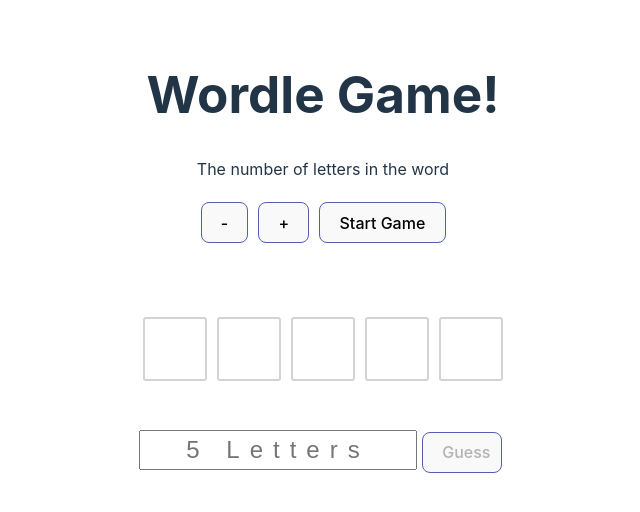
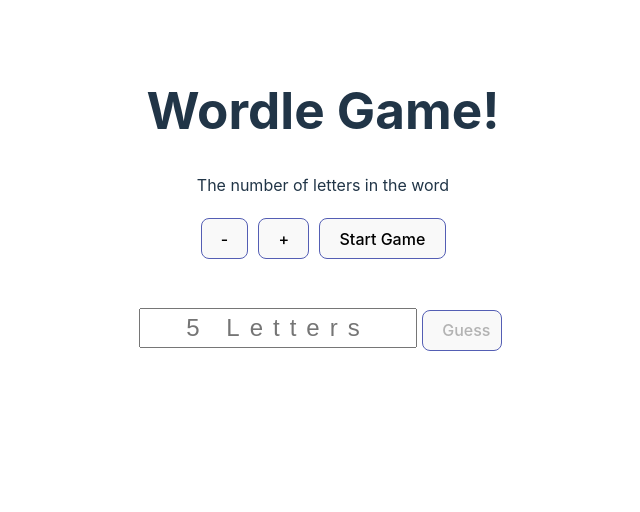
Before and after one commit to rl-86/B7_2_Wordle_game_fullstack, a React (Vite) app in the folder frontend/: page / in a window 1280 px wide. Shown: the top 512 px of the page, without its empty margins (317-957 px from the left). Built offline with nearby package versions, Linux system fonts and the light colour scheme.

Commit message:
Frontend progress

```diff
--- a/frontend/src/App.css
+++ b/frontend/src/App.css
@@ -13,28 +13,25 @@
 }
 
 body {
-  padding: 2em;
+  padding: 3em;
   text-align: center;
 }
 
 .card {
   padding: 2em;
 }
+.wordlength {
+  margin: 1em;
+}
 
+.guessInput {
+  margin: 2em;
+}
+
+.pastGuesses,
 .feedback {
-  display: flex;
-  justify-content: center;
-  margin: 4em 0 2em;
-
-  button {
-    font-size: 1.5em;
-    text-align: center;
-    margin: 0;
-    border-radius: 0;
-    border: 1px solid #000;
-    width: fit-content;
-    height: fit-content;
-  }
+  margin: 0;
+  padding: 0;
 }
 
 .guessInput {
--- a/frontend/src/App.jsx
+++ b/frontend/src/App.jsx
@@ -14,9 +14,11 @@ function App() {
   const [lettersFeedback, setLettersFeedback] = useState(
     Array(wordLength).fill(null)
   );
+  const [pastGuesses, setPastGuesses] = useState([]);
 
   useEffect(() => {
     setLettersFeedback(Array(wordLength).fill(null));
+    setPastGuesses([]);
   }, [wordLength]);
 
   const handleWordLengthChange = (newLength) => {
@@ -24,16 +26,41 @@ function App() {
   };
 
   const handleGuess = (guessedWord) => {
-    setGuessedWord(guessedWord);
     const feedbackResult = feedback(secretWord, guessedWord).map(
       (result) => result.result
     );
+    setGuessedWord(guessedWord);
     setLettersFeedback(feedbackResult);
+    setPastGuesses((pastGuesses) => [
+      ...pastGuesses,
+      { word: guessedWord, feedback: feedbackResult },
+    ]);
   };
 
-  const letterComponents = lettersFeedback.map((feedback, index) => (
-    <Letter key={index} letter={guessedWord[index]} feedback={feedback} />
-  ));
+  const letterComponents =
+    pastGuesses.length > 0
+      ? pastGuesses[pastGuesses.length - 1].word
+          .split('')
+          .concat(Array(wordLength - guessedWord.length).fill(''))
+          .map((letter, index) => (
+            <Letter
+              key={index}
+              letter={letter}
+              feedback={lettersFeedback[index]}
+            />
+          ))
+      : null;
+
+  const pastGuessesComponents =
+    pastGuesses.length > 1
+      ? pastGuesses.slice(0, -1).map((guess, index) => (
+          <div key={index}>
+            {guess.word.split('').map((letter, i) => (
+              <Letter key={i} letter={letter} feedback={guess.feedback[i]} />
+            ))}
+          </div>
+        ))
+      : null;
 
   return (
     <>
@@ -41,9 +68,10 @@ function App() {
 
       <div>
         <p>The number of letters in the word</p>
-        <div>
+        <div className='wordlength'>
           <WordLength onWordLengthChange={handleWordLengthChange} />
         </div>
+        <div className='pastGuesses'>{pastGuessesComponents}</div>
         <div className='feedback'>{letterComponents}</div>
         <div className='guessInput'>
           <GuessInput
--- a/frontend/src/components/GuessInput.jsx
+++ b/frontend/src/components/GuessInput.jsx
@@ -33,4 +33,3 @@ export default function GuessInput({ wordLength, onGuess }) {
     </div>
   );
 }
-// end of GuessInput.jsx
```
